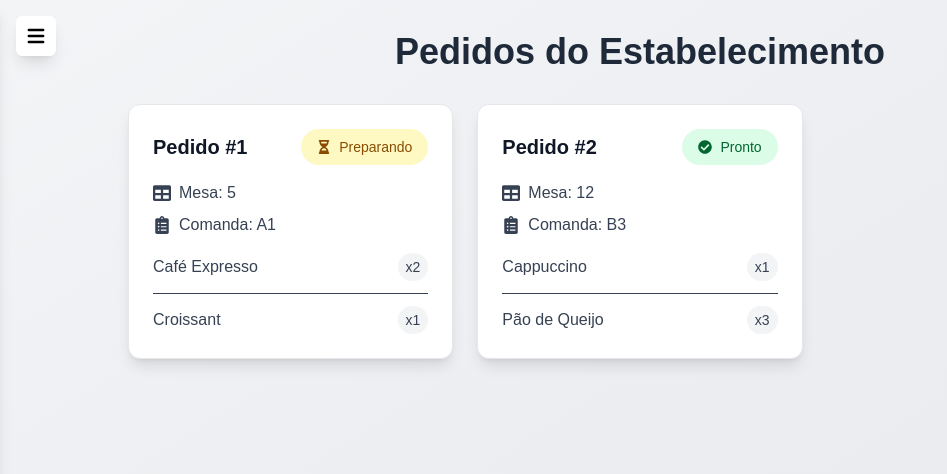
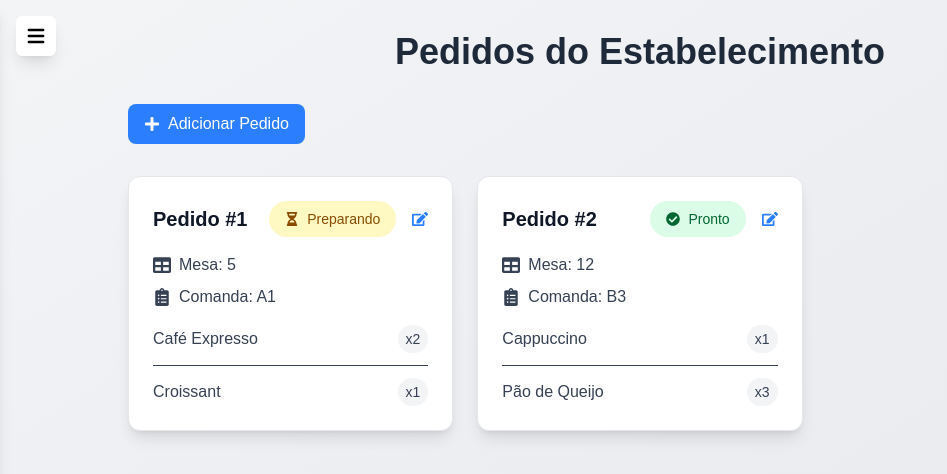
Before and after one commit to mauricom97/qrcoffee, a Next.js app in the folder frontend/: page /orders in a window 1280 px wide. Shown: the top 474 px of the page, without its empty margins (0-947 px from the left). Built offline with nearby package versions, Linux system fonts and the light colour scheme.

Commit message:
feat: enhance Orders page with add/edit functionality and item management

```diff
--- a/frontend/app/orders/page.tsx
+++ b/frontend/app/orders/page.tsx
@@ -1,8 +1,9 @@
 'use client';
 
-import { FaTable, FaClipboardList, FaCheckCircle, FaHourglassHalf } from 'react-icons/fa'; // Instale react-icons se necessário: npm install react-icons
+import { useState } from 'react';
+import { FaTable, FaClipboardList, FaCheckCircle, FaHourglassHalf, FaPlus, FaEdit } from 'react-icons/fa'; // Adicione FaEdit para o botão de editar
 
-const orders = [
+const initialOrders = [
     {
         id: 1,
         mesa: 5,
@@ -27,9 +28,207 @@ const orders = [
 ];
 
 export default function OrdersPage() {
+    const [orders, setOrders] = useState(initialOrders);
+    const [showForm, setShowForm] = useState(false);
+    const [editingOrder, setEditingOrder] = useState<{
+        id: number;
+        mesa: number;
+        comanda: string;
+        status: string;
+        items: { name: string; quantity: number }[];
+    } | null>(null);
+    const [newMesa, setNewMesa] = useState('');
+    const [newComanda, setNewComanda] = useState('');
+    const [newStatus, setNewStatus] = useState('Preparando');
+    const [newItems, setNewItems] = useState<{ name: string; quantity: number }[]>([]);
+    const [itemName, setItemName] = useState('');
+    const [itemQuantity, setItemQuantity] = useState(1);
+
+    const resetForm = () => {
+        setNewMesa('');
+        setNewComanda('');
+        setNewStatus('Preparando');
+        setNewItems([]);
+        setItemName('');
+        setItemQuantity(1);
+        setEditingOrder(null);
+        setShowForm(false);
+    };
+
+    interface OrderItem {
+        name: string;
+        quantity: number;
+    }
+
+    interface Order {
+        id: number;
+        mesa: number;
+        comanda: string;
+        status: string;
+        items: OrderItem[];
+    }
+
+    const handleEdit = (order: Order): void => {
+        setEditingOrder(order);
+        setNewMesa(order.mesa.toString());
+        setNewComanda(order.comanda);
+        setNewStatus(order.status);
+        setNewItems(order.items);
+        setShowForm(true);
+    };
+
+    const addItem = () => {
+        if (itemName.trim() && itemQuantity > 0) {
+            setNewItems([...newItems, { name: itemName.trim(), quantity: itemQuantity }]);
+            setItemName('');
+            setItemQuantity(1);
+        }
+    };
+
+    const removeItem = (index: number): void => {
+        const updatedItems = newItems.filter((_, i) => i !== index);
+        setNewItems(updatedItems);
+    };
+
+    const handleSaveOrder = () => {
+        if (!newMesa || !newComanda || newItems.length === 0) {
+            alert('Preencha todos os campos obrigatórios: Mesa, Comanda e pelo menos um item.');
+            return;
+        }
+
+        const orderData = {
+            id: editingOrder ? editingOrder.id : orders.length + 1,
+            mesa: parseInt(newMesa),
+            comanda: newComanda,
+            status: newStatus,
+            items: newItems,
+        };
+
+        if (editingOrder) {
+            const updatedOrders = orders.map((order) =>
+                order.id === editingOrder.id ? orderData : order
+            );
+            setOrders(updatedOrders);
+        } else {
+            setOrders([...orders, orderData]);
+        }
+
+        resetForm();
+    };
+
     return (
         <div className="min-h-screen bg-gradient-to-br from-gray-100 to-gray-200 p-4 md:p-8">
             <h1 className="text-3xl md:text-4xl font-bold text-center mb-8 text-gray-800">Pedidos do Estabelecimento</h1>
+
+            <div className="max-w-5xl mx-auto mb-8">
+                <button
+                    onClick={() => {
+                        if (showForm && editingOrder) {
+                            resetForm();
+                        } else {
+                            resetForm();
+                            setShowForm(true);
+                        }
+                    }}
+                    className="bg-blue-500 text-white px-4 py-2 rounded-lg flex items-center gap-2 hover:bg-blue-600 transition-colors"
+                >
+                    <FaPlus /> {showForm && !editingOrder ? 'Cancelar' : 'Adicionar Pedido'}
+                </button>
+
+                {showForm && (
+                    <div className="bg-white shadow-lg rounded-xl p-6 border border-gray-200 mt-4">
+                        <h2 className="text-xl font-semibold text-gray-900 mb-4">
+                            {editingOrder ? `Editar Pedido #${editingOrder.id}` : 'Novo Pedido'}
+                        </h2>
+
+                        <div className="space-y-4">
+                            <div>
+                                <label className="block text-gray-700 font-medium mb-1">Mesa</label>
+                                <input
+                                    type="number"
+                                    value={newMesa}
+                                    onChange={(e) => setNewMesa(e.target.value)}
+                                    className="w-full px-4 py-2 border rounded-lg focus:outline-none focus:ring-2 focus:ring-blue-500"
+                                    placeholder="Número da mesa"
+                                />
+                            </div>
+
+                            <div>
+                                <label className="block text-gray-700 font-medium mb-1">Comanda</label>
+                                <input
+                                    type="text"
+                                    value={newComanda}
+                                    onChange={(e) => setNewComanda(e.target.value)}
+                                    className="w-full px-4 py-2 border rounded-lg focus:outline-none focus:ring-2 focus:ring-blue-500"
+                                    placeholder="Código da comanda"
+                                />
+                            </div>
+
+                            <div>
+                                <label className="block text-gray-700 font-medium mb-1">Status</label>
+                                <select
+                                    value={newStatus}
+                                    onChange={(e) => setNewStatus(e.target.value)}
+                                    className="w-full px-4 py-2 border rounded-lg focus:outline-none focus:ring-2 focus:ring-blue-500"
+                                >
+                                    <option value="Preparando">Preparando</option>
+                                    <option value="Pronto">Pronto</option>
+                                </select>
+                            </div>
+
+                            <div>
+                                <label className="block text-gray-700 font-medium mb-1">Adicionar Item</label>
+                                <div className="flex gap-4 mb-2">
+                                    <input
+                                        type="text"
+                                        value={itemName}
+                                        onChange={(e) => setItemName(e.target.value)}
+                                        className="flex-1 px-4 py-2 border rounded-lg focus:outline-none focus:ring-2 focus:ring-blue-500"
+                                        placeholder="Nome do produto"
+                                    />
+                                    <input
+                                        type="number"
+                                        value={itemQuantity}
+                                        onChange={(e) => setItemQuantity(parseInt(e.target.value) || 1)}
+                                        className="w-20 px-4 py-2 border rounded-lg focus:outline-none focus:ring-2 focus:ring-blue-500"
+                                        min="1"
+                                    />
+                                    <button
+                                        onClick={addItem}
+                                        className="bg-green-500 text-white px-4 py-2 rounded-lg hover:bg-green-600 transition-colors"
+                                    >
+                                        Adicionar
+                                    </button>
+                                </div>
+
+                                {newItems.length > 0 && (
+                                    <ul className="space-y-2 mt-2">
+                                        {newItems.map((item, index) => (
+                                            <li key={index} className="flex justify-between items-center text-gray-700">
+                                                <span>{item.name} x{item.quantity}</span>
+                                                <button
+                                                    onClick={() => removeItem(index)}
+                                                    className="text-red-500 hover:text-red-700"
+                                                >
+                                                    Remover
+                                                </button>
+                                            </li>
+                                        ))}
+                                    </ul>
+                                )}
+                            </div>
+
+                            <button
+                                onClick={handleSaveOrder}
+                                className="bg-blue-500 text-white px-4 py-2 rounded-lg w-full hover:bg-blue-600 transition-colors"
+                            >
+                                {editingOrder ? 'Atualizar Pedido' : 'Salvar Pedido'}
+                            </button>
+                        </div>
+                    </div>
+                )}
+            </div>
+
             <div className="max-w-5xl mx-auto grid grid-cols-1 md:grid-cols-2 lg:grid-cols-3 gap-6">
                 {orders.map((order) => (
                     <div
@@ -38,6 +237,7 @@ export default function OrdersPage() {
                     >
                         <div className="flex justify-between items-center mb-4">
                             <h2 className="text-xl font-semibold text-gray-900">Pedido #{order.id}</h2>
+                            <div className="flex items-center gap-4">
                                 <span
                                     className={`px-4 py-2 rounded-full text-sm font-medium flex items-center gap-2 ${
                                         order.status === 'Pronto'
@@ -48,6 +248,13 @@ export default function OrdersPage() {
                                     {order.status === 'Pronto' ? <FaCheckCircle /> : <FaHourglassHalf />}
                                     {order.status}
                                 </span>
+                                <button
+                                    onClick={() => handleEdit(order)}
+                                    className="text-blue-500 hover:text-blue-700"
+                                >
+                                    <FaEdit />
+                                </button>
+                            </div>
                         </div>
                         <div className="mb-4 space-y-2">
                             <div className="flex items-center gap-2 text-gray-700">
```
Lines whose indentation alone changed are shown as unchanged.
